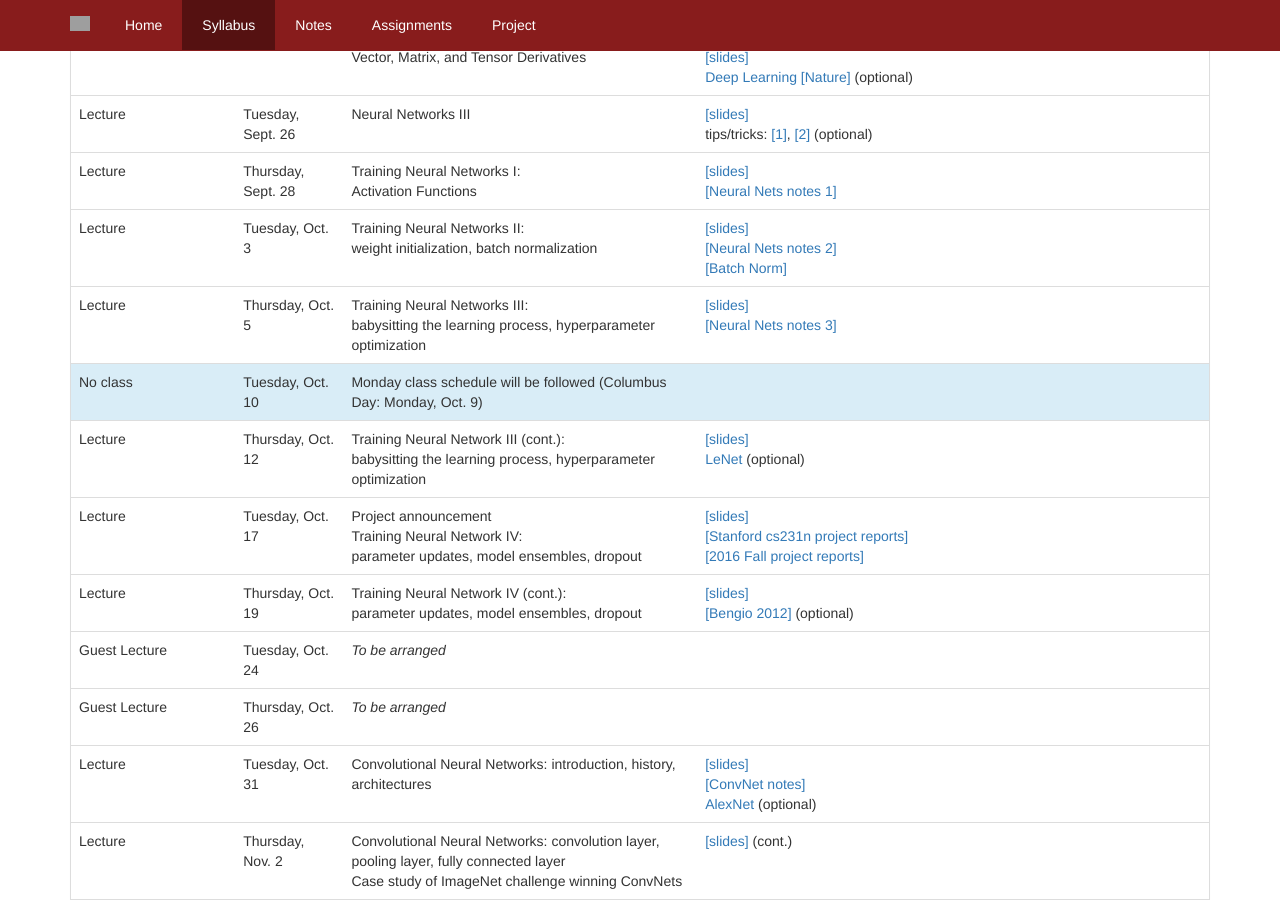
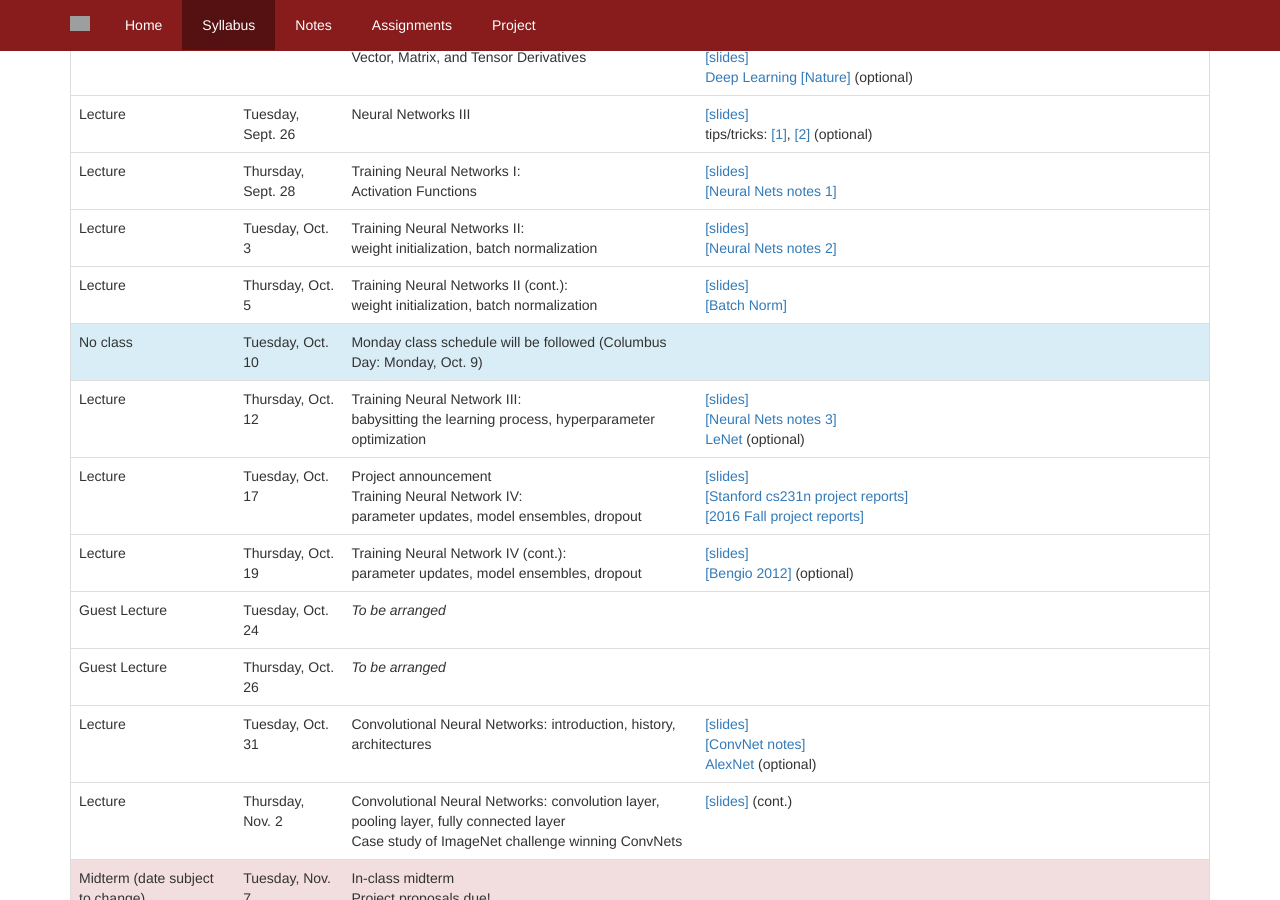
Before and after one commit to compsci682/compsci682.github.io, a Jekyll site: the page syllabus.html, which Jekyll copies as it is, in a window 1280 px wide and 900 px high, scrolled down 669 px. Built offline with Jekyll 4.4.1, drawn with Linux system fonts in a browser that asks for light colours; grey boxes are pictures that could not be loaded.

Commit message:
1005 syllabus update

```diff
--- a/syllabus.html
+++ b/syllabus.html
@@ -187,20 +187,19 @@
     </td>
     <td>
         <a href="https://docs.google.com/presentation/d/1m6iGL8PHjfEvSlNX8FYdCE8D8kopRoLUDZ056O4dtzA/edit?usp=sharing">[slides]</a><br>
-        <a href="notes/neural-networks-2/">[Neural Nets notes 2]</a><br>
-        <a href="https://arxiv.org/abs/1502.03167">[Batch Norm]</a>
+        <a href="notes/neural-networks-2/">[Neural Nets notes 2]</a>
     </td>
   </tr>
  <tr>
     <td>Lecture</td>
     <td>Thursday, Oct. 5</td>
     <td>
-        Training Neural Networks III: <br>
-        babysitting the learning process, hyperparameter optimization
+        Training Neural Networks II (cont.): <br>
+        weight initialization, batch normalization
     </td>
     <td>
-        <a href="https://docs.google.com/presentation/d/1AglPMfUEprHWue71Qo2UQ9gO0uvY6_iR9DKwGr3v12M/edit?usp=sharing">[slides]</a><br>
-        <a href="notes/neural-networks-3/">[Neural Nets notes 3]</a>
+        <a href="https://docs.google.com/presentation/d/1m6iGL8PHjfEvSlNX8FYdCE8D8kopRoLUDZ056O4dtzA/edit?usp=sharing">[slides]</a><br>
+        <a href="https://arxiv.org/abs/1502.03167">[Batch Norm]</a>
     </td>
   </tr>
   <tr class="info">
```
Also changed, not shown: other parts of syllabus.html (+2 -1 lines).
